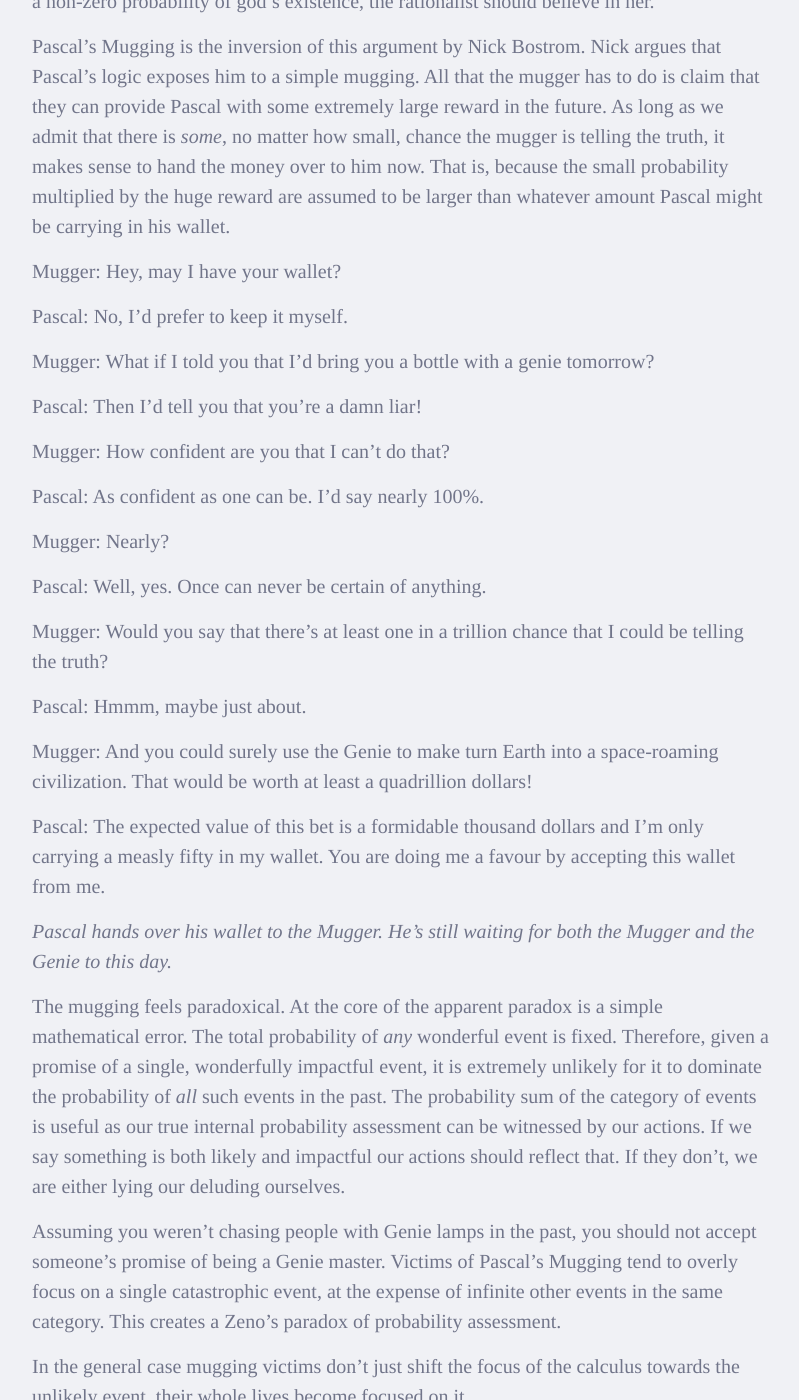
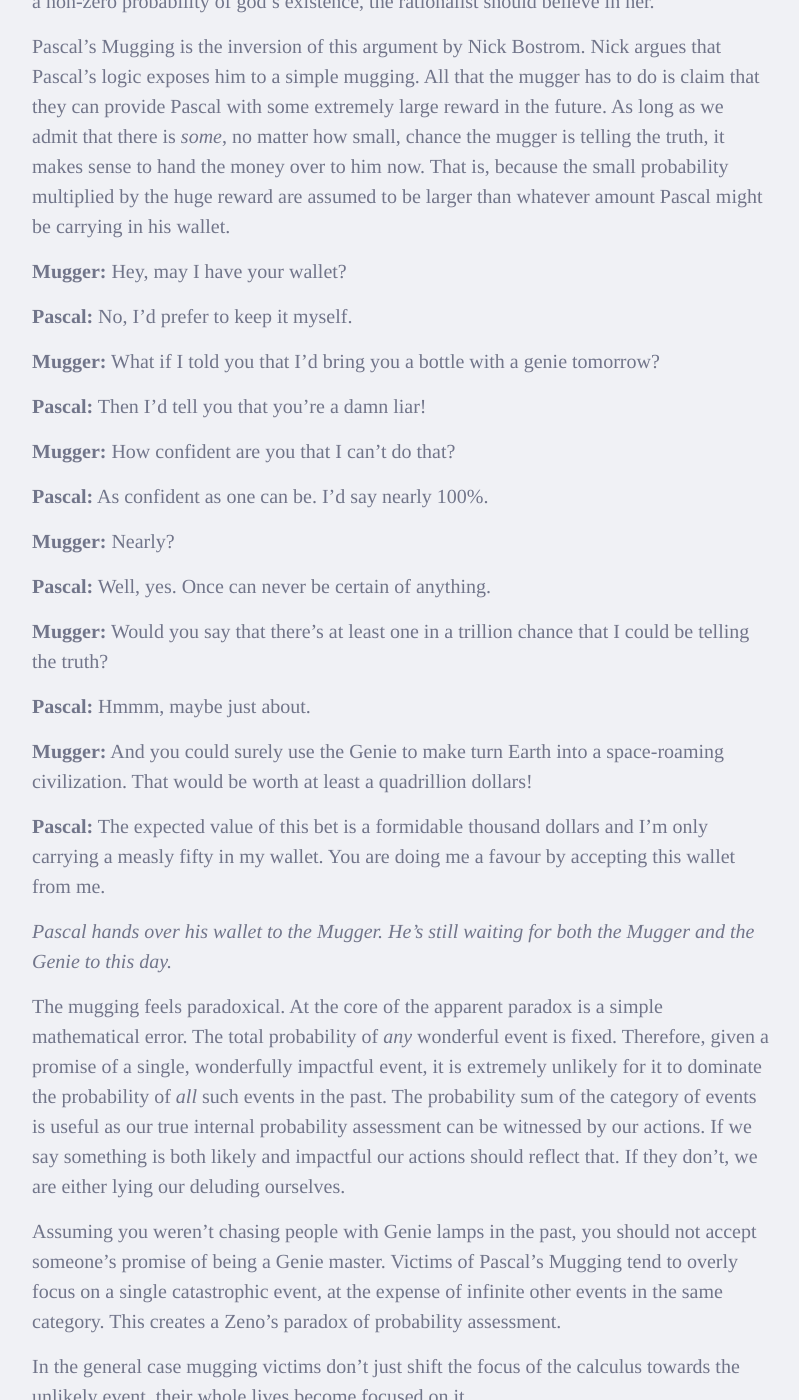
Before and after one commit to ab-10/ab-10.github.io, a Jekyll site: the page built from _posts/2024-05-11-mugging.md, in a window 1280 px wide and 1400 px high, scrolled down 959 px. Shown: the whole window, without its empty margins (238-1037 px from the left). Built offline with Jekyll 4.4.1, drawn with Linux system fonts in a browser that asks for light colours; some of the changed lines change nothing that is shown; some of the changed text lies outside the part shown.

Commit message:
Format dialogue

```diff
--- a/_posts/2024-05-11-mugging.md
+++ b/_posts/2024-05-11-mugging.md
@@ -39,32 +39,32 @@ All that the mugger has to do is claim that they can provide Pascal with some ex
 As long as we admit that there is _some_, no matter how small, chance the mugger is telling the truth, it makes sense to hand the money over to him now.
 That is, because the small probability multiplied by the huge reward are assumed to be larger than whatever amount Pascal might be carrying in his wallet.
 
-Mugger: Hey, may I have your wallet?
+**Mugger:** Hey, may I have your wallet?
 
-Pascal: No, I'd prefer to keep it myself.
+**Pascal:** No, I'd prefer to keep it myself.
 
-Mugger: What if I told you that I'd bring you a bottle with a genie tomorrow?
+**Mugger:** What if I told you that I'd bring you a bottle with a genie tomorrow?
 
-Pascal: Then I'd tell you that you're a damn liar!
+**Pascal:** Then I'd tell you that you're a damn liar!
 
-Mugger: How confident are you that I can't do that?
+**Mugger:** How confident are you that I can't do that?
 
-Pascal: As confident as one can be.
+**Pascal:** As confident as one can be.
         I'd say nearly 100%.
 
-Mugger: Nearly?
+**Mugger:** Nearly?
 
-Pascal: Well, yes.
+**Pascal:** Well, yes.
         Once can never be certain of anything.
 
-Mugger: Would you say that there's at least one in a trillion chance that I could be telling the truth?
+**Mugger:** Would you say that there's at least one in a trillion chance that I could be telling the truth?
 
-Pascal: Hmmm, maybe just about.
+**Pascal:** Hmmm, maybe just about.
 
-Mugger: And you could surely use the Genie to make turn Earth into a space-roaming civilization.
+**Mugger:** And you could surely use the Genie to make turn Earth into a space-roaming civilization.
         That would be worth at least a quadrillion dollars!
 
-Pascal: The expected value of this bet is a formidable thousand dollars and I'm only carrying a measly fifty in my wallet.
+**Pascal:** The expected value of this bet is a formidable thousand dollars and I'm only carrying a measly fifty in my wallet.
         You are doing me a favour by accepting this wallet from me.
 
 _Pascal hands over his wallet to the Mugger.
@@ -182,7 +182,7 @@ Effective Altruism (EA) is an agnostic ideology.
 The core idea is doing good and being able to measure it quantitatively.
 Within EA probabilistic assessment of situations is also very common.
 EA followers focus on variety of projects that aim to deliver the highest amount of value.
-Different projects focus on a different timelines in the spectrum from immediate (< 1 year) to existentially long ( > 1K years).
+Different projects focus on a different timelines in the spectrum from immediate (< 1 year) to existentially long (> 1K years).
 
 EA exemplifies Pascal's Mugging in two ways:
 1. Doing good quantitatively as a reward in its own right,
```
